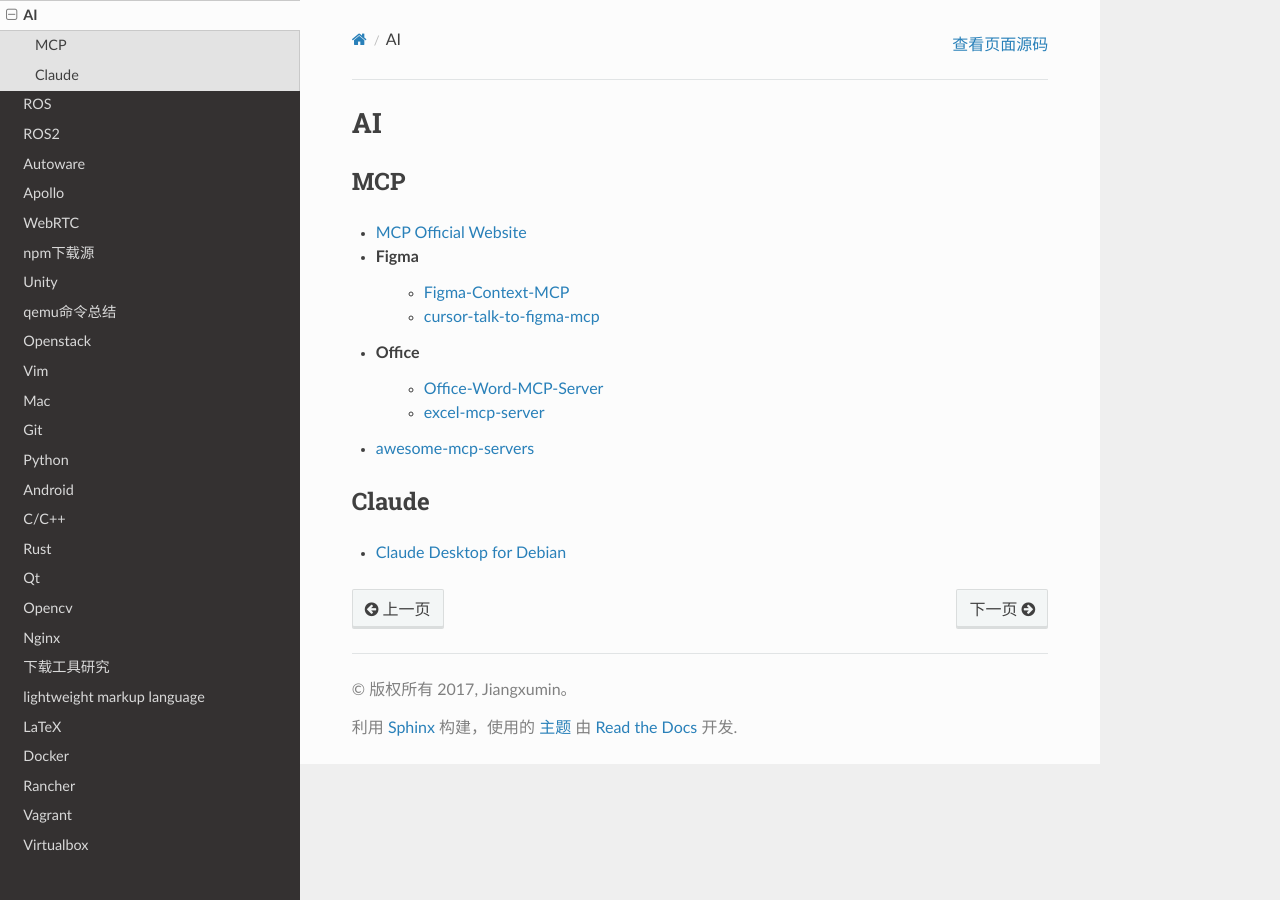
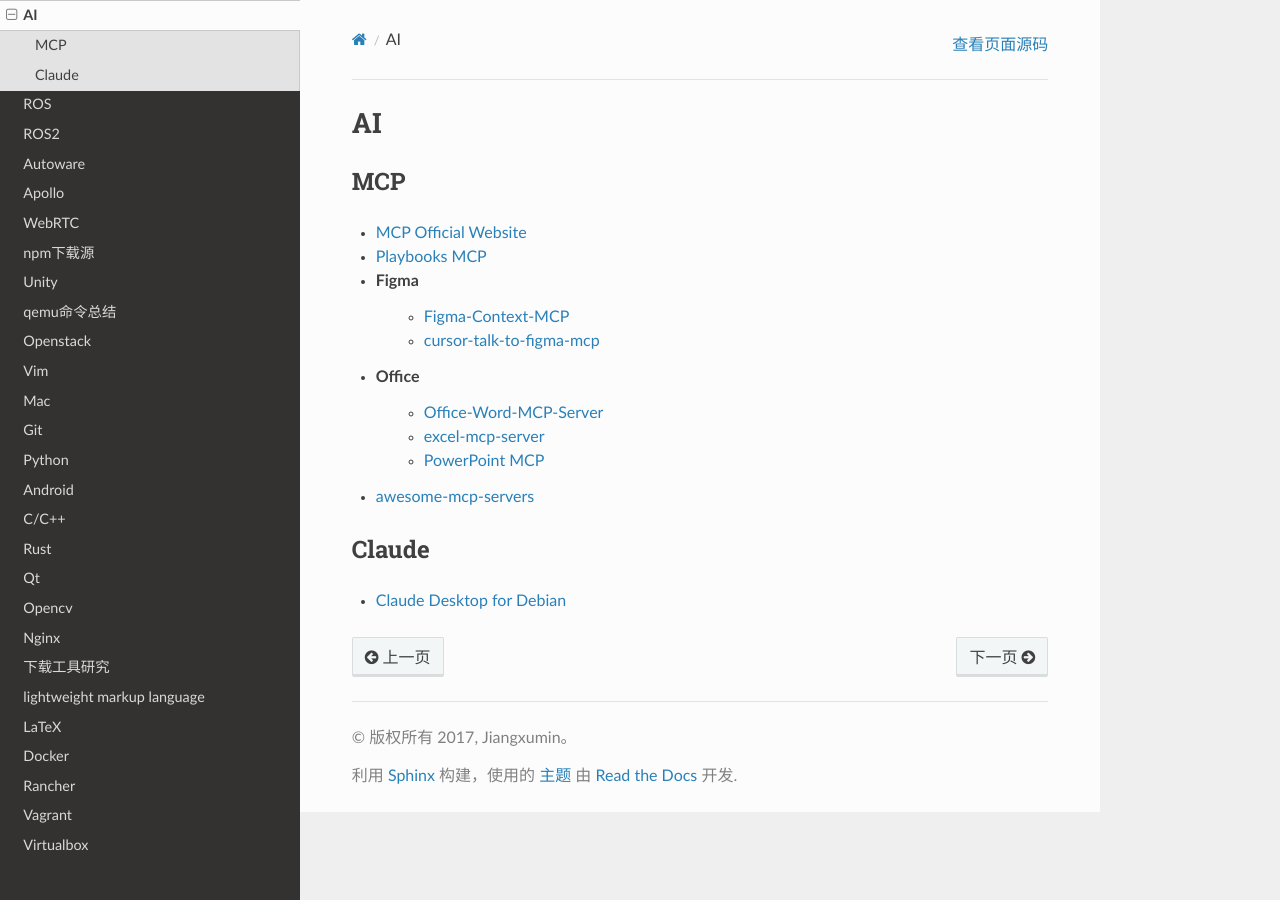
Before and after one commit to my-rds-store/my_space, a Sphinx documentation site: the page built from source/ai/index.rst, in a window 1280 px wide. Built offline with Sphinx 7.4.7 and the Read the Docs theme 3.1.0, drawn with Linux system fonts in a browser that asks for light colours.

Commit message:
updatre ..

```diff
--- a/source/ai/index.rst
+++ b/source/ai/index.rst
@@ -7,6 +7,7 @@
 **************
 
 * `MCP Official Website <https://mcp.so/>`_
+* `Playbooks MCP <https://playbooks.com/mcp>`_
 
 * Figma
     * `Figma-Context-MCP <https://github.com/GLips/Figma-Context-MCP>`_
@@ -15,6 +16,7 @@
 * Office
     * `Office-Word-MCP-Server <https://github.com/GongRzhe/Office-Word-MCP-Server>`_
     * `excel-mcp-server <https://github.com/negokaz/excel-mcp-server>`_
+    * `PowerPoint MCP <https://playbooks.com/mcp/socamalo-powerpoint>`_
 
 * `awesome-mcp-servers <https://github.com/punkpeye/awesome-mcp-servers>`_
 
```
